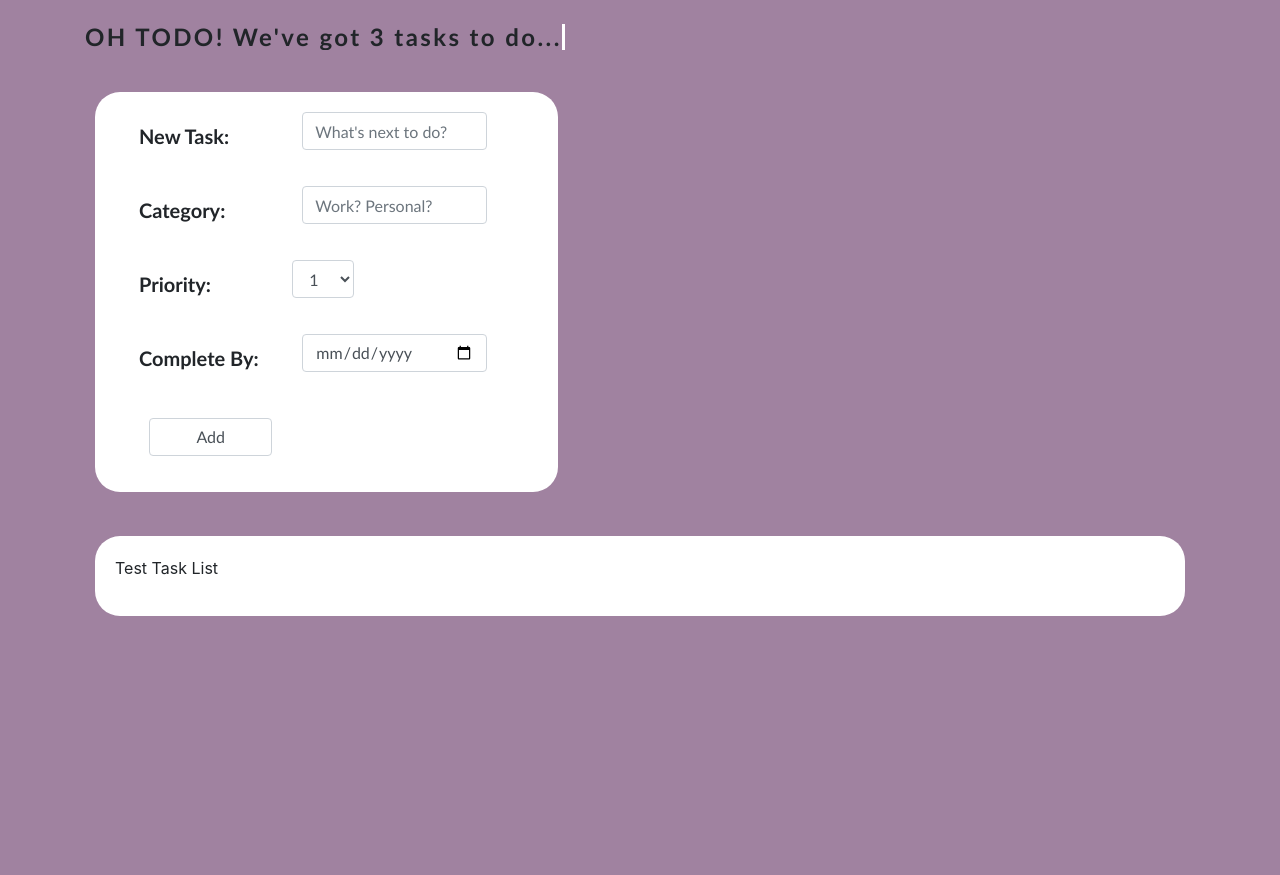
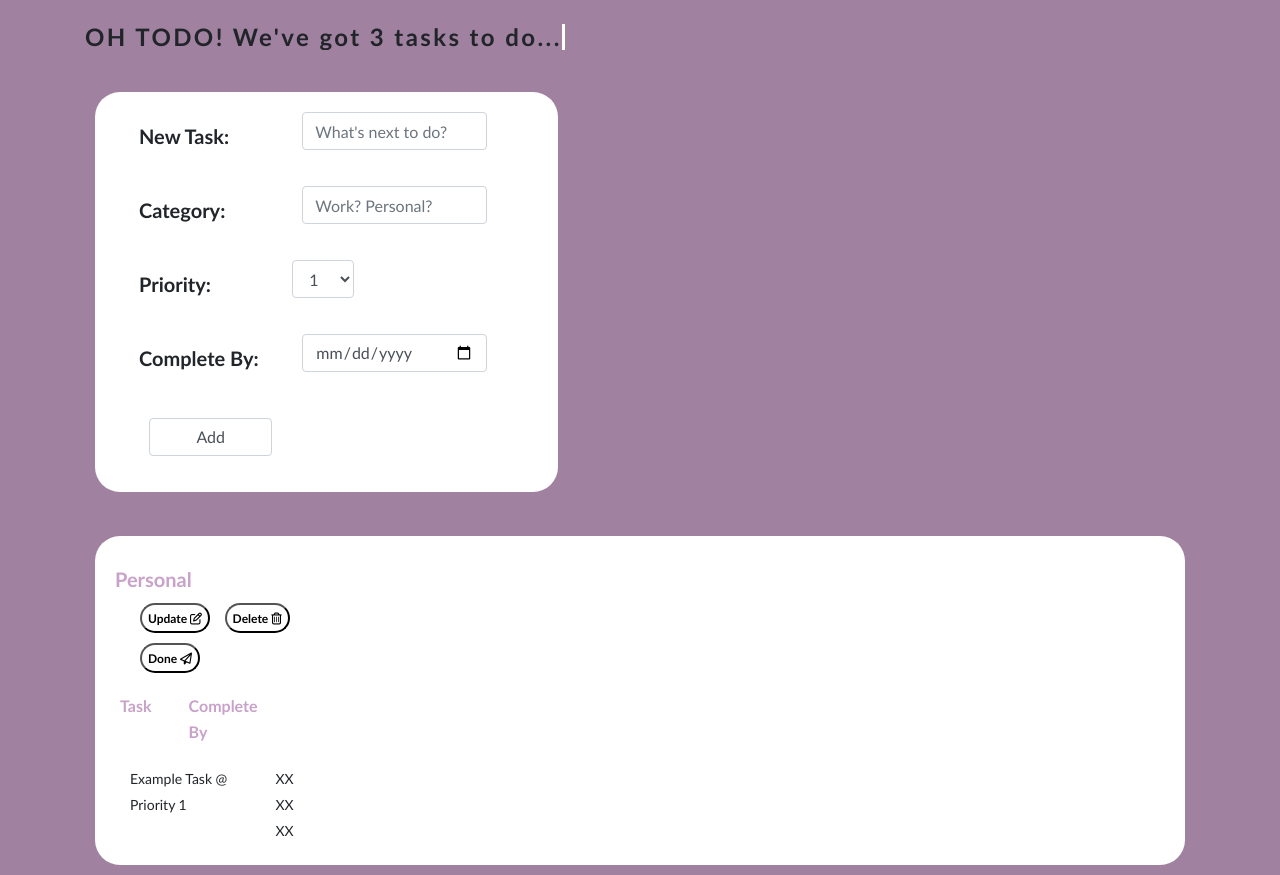
Before and after one commit to allbutterg/todo-app-frontend, a React (Create React App) app: page / in a window 1280 px wide. Before the commit the page ends 800 px from the top, so only its background shows below. Built offline with nearby package versions, Linux system fonts and the light colour scheme.

Commit message:
Trying to correct the Task Box component

```diff
--- a/src/App.js
+++ b/src/App.js
@@ -4,6 +4,7 @@ import './App.css';
 import Header from './Header';
 import Form from './Form';
 import TaskTile from './TaskTile';
+import TaskBox from './TaskBox';
 import Test_Task_List from './Test_Task_List';
 
 function App() {
@@ -14,7 +15,7 @@ function App() {
       <br></br>
       <Form/>
       <br></br>
-      <Test_Task_List/>
+      <TaskBox/>
     </div>
   );
 }
--- a/src/TaskBox.js
+++ b/src/TaskBox.js
@@ -10,13 +10,14 @@ class TaskBox extends React.Component {
     render() {
         return (
 
-            <div>
-                <div className="box row col-lg-5">
+
+            <div className="box">
+                <div className="row col-lg-5">
                     <TaskTitle />
                     <TaskHeader />
                     <TaskList />
+                </div>
 
-                </div>
             </div>
 
         );
```
